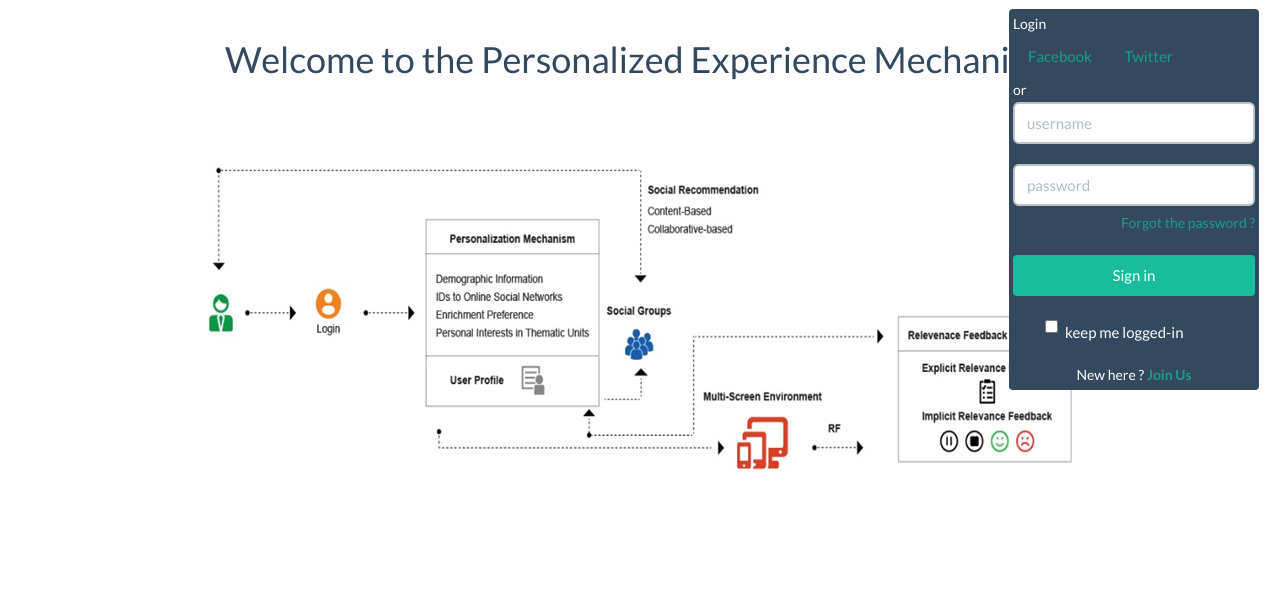
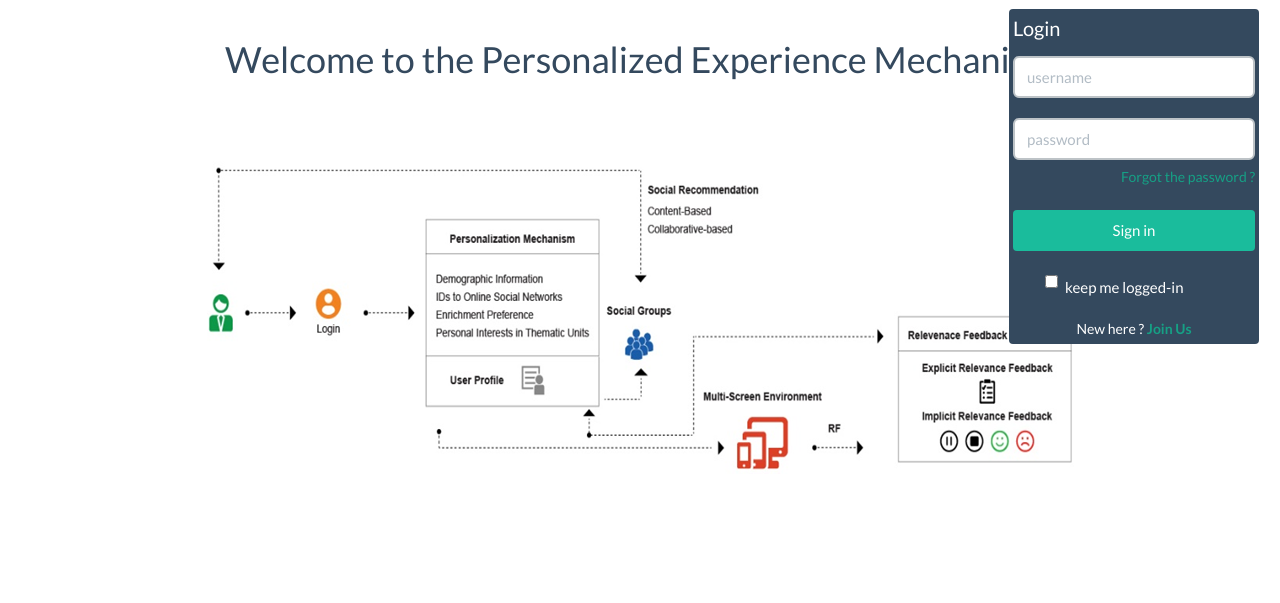
Before and after one commit to vinPopulaire/SRPtool, a Django app: page / in a window 1280 px wide, after a click on "Login". Shown: the part 53-656 px from the top of the page. Run offline with Django 3.2, Linux system fonts and the light colour scheme; some libraries are stand-ins or nearby versions.

Commit message:
remove buttons to login with Facebook and Twitter

```diff
--- a/webapp/sptool/gui/templates/gui/base.html
+++ b/webapp/sptool/gui/templates/gui/base.html
@@ -70,12 +70,12 @@
                             <li>
                                 <div class="row">
                                     <div class="col-md-12">
-                                        Login
-                                        <div class="social-buttons">
-                                            <a href="#" class="btn btn-fb"><i class="fa fa-facebook"></i> Facebook</a>
-                                            <a href="#" class="btn btn-tw"><i class="fa fa-twitter"></i> Twitter</a>
-                                        </div>
-                                        or
+                                        <div class="subtitle">Login</div>
+{#                                        <div class="social-buttons">#}
+{#                                            <a href="#" class="btn btn-fb"><i class="fa fa-facebook"></i> Facebook</a>#}
+{#                                            <a href="#" class="btn btn-tw"><i class="fa fa-twitter"></i> Twitter</a>#}
+{#                                        </div>#}
+{#                                        or#}
                                         <form class="form" method="post"
                                               action="{% url 'login' %}?next={{ request.path }}" accept-charset="UTF-8"
                                               id="login-nav">
```
